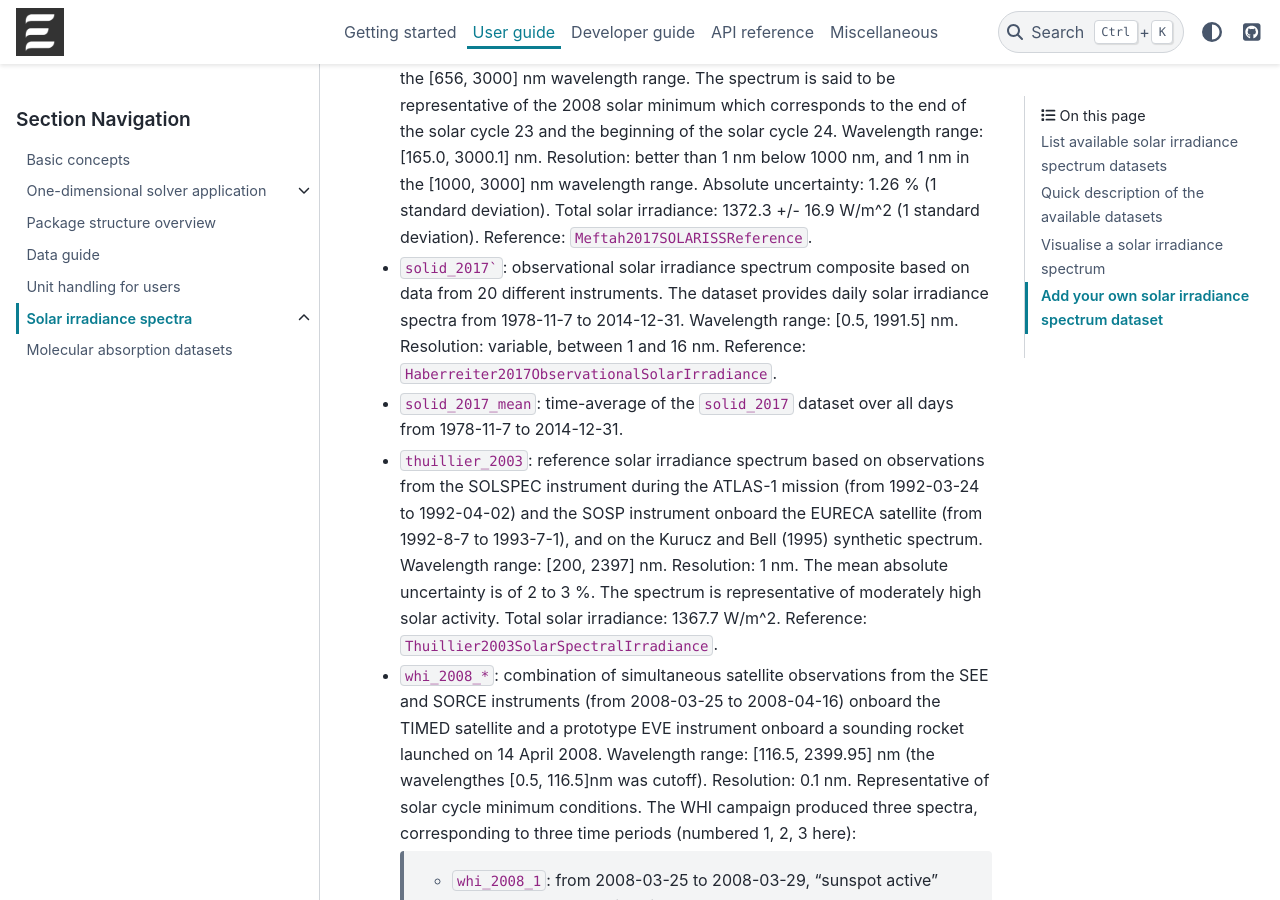
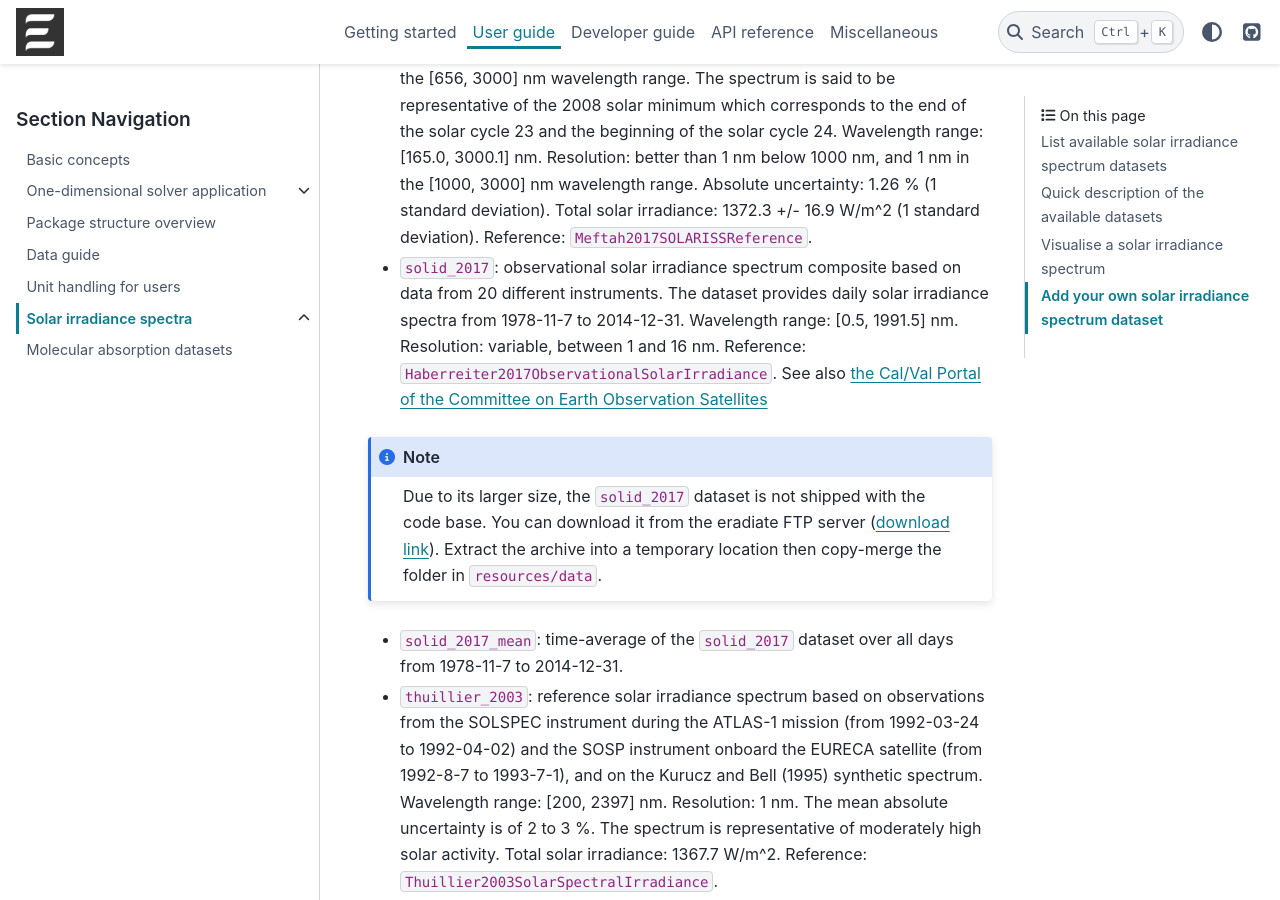
Before and after one commit to eradiate/eradiate, a Sphinx documentation site: the page built from docs/rst/user_guide/solar_irradiance_spectra.rst, in a window 1280 px wide and 900 px high, scrolled down 1482 px. Built offline with Sphinx 7.4.7 and the PyData theme 0.15.4, drawn with Linux system fonts in a browser that asks for light colours; pages that are not in the unit, such as notebooks, are missing from menus; cross-references to code outside the pages are shown as plain code.

Commit message:
Updated user guide
Added CEOS reference for solid_2017 dataset

````diff
--- a/docs/rst/user_guide/solar_irradiance_spectra.rst
+++ b/docs/rst/user_guide/solar_irradiance_spectra.rst
@@ -72,11 +72,20 @@ spectrum datasets:
   irradiance: 1372.3 +/- 16.9 W/m^2 (1 standard deviation). Reference:
   :cite:`Meftah2017SOLARISSReference`.
 
-- ``solid_2017```: observational solar irradiance spectrum composite based on
+- ``solid_2017``: observational solar irradiance spectrum composite based on
   data from 20 different instruments. The dataset provides daily solar
   irradiance spectra from 1978-11-7 to 2014-12-31. Wavelength range: [0.5,
   1991.5] nm. Resolution: variable, between 1 and 16 nm. Reference:
-  :cite:`Haberreiter2017ObservationalSolarIrradiance`.
+  :cite:`Haberreiter2017ObservationalSolarIrradiance`. See also
+  `the Cal/Val Portal of the Committee on Earth Observation Satellites
+  <http://calvalportal.ceos.org/solar-irradiance-spectrum>`_
+
+.. note::
+    Due to its larger size, the ``solid_2017`` dataset is not shipped with the
+    code base. You can download it from the eradiate FTP server
+    (`download link <https://eradiate.eu/data/solid_2017.zip>`_).
+    Extract the archive into a temporary location then copy-merge the folder
+    in ``resources/data``.
 
 - ``solid_2017_mean``: time-average of the ``solid_2017`` dataset over all days
   from 1978-11-7 to 2014-12-31.
````
